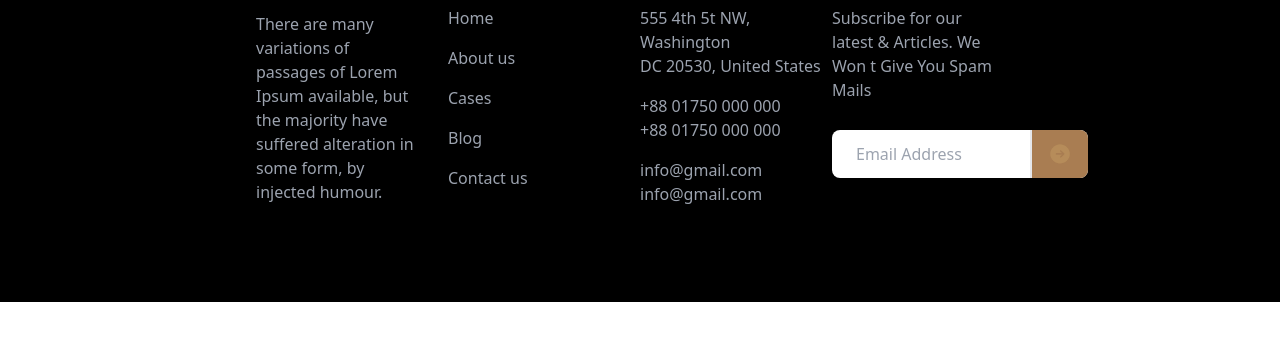
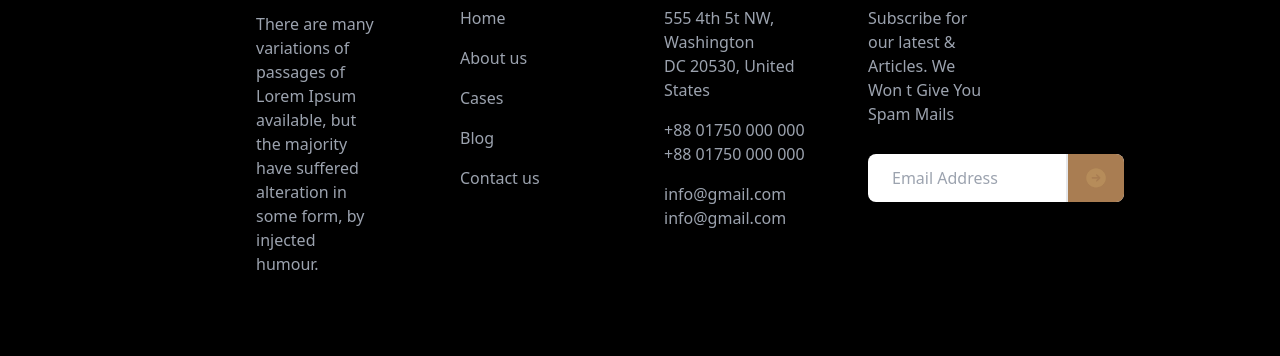
Before and after one commit to rakibal123/Legal-solution, a website built with Vite: page index.html in a window 1280 px wide. Shown: the part 4620-4976 px from the top of the page. Before the commit the page ends 4922 px from the top, so only its background shows below. Built offline with nearby package versions, Linux system fonts and the light colour scheme.

Commit message:
fix(ui): add gap to footer grid to prevent text overlapping

```diff
--- a/index.html
+++ b/index.html
@@ -271,7 +271,7 @@ suffered alteration in some form, by injected humour.
 
       <footer class="bg-black text-gray-400 mt-20">
         <section class="mx-64 py-20">
-            <div class="grid grid-cols-4">
+            <div class="grid grid-cols-4 gap-12">
                 <div>
                     <img src="./images/logo.png" class="w-36 -mt-2 mb-7" alt="">
                     <p class="pr-8">There are many variations of
```
